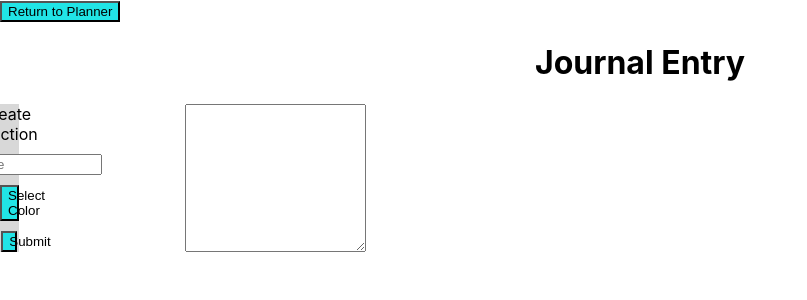
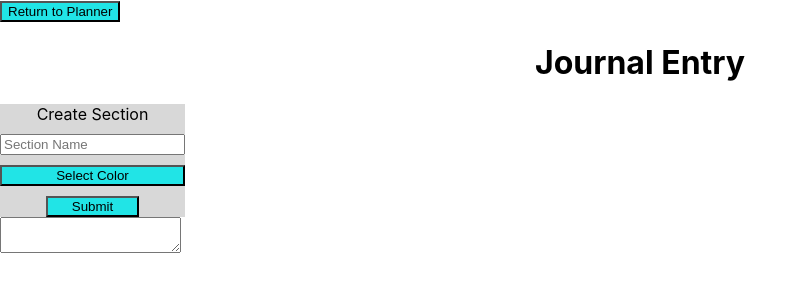
Before and after one commit to gregoryweber/ucsd-cse110-planner-journal, a React (Create React App) app in the folder client/: page / in a window 1280 px wide. Shown: the top 300 px of the page, without its empty margins (0-807 px from the left). Built offline with nearby package versions, Linux system fonts and the light colour scheme.

Commit message:
Minor adjustments to Journal Entry page structure

```diff
--- a/client/package.json
+++ b/client/package.json
@@ -10,6 +10,7 @@
     "@types/node": "^16.18.116",
     "@types/react": "^18.3.12",
     "@types/react-dom": "^18.3.1",
+    "@uiw/react-color": "^2.3.2",
     "react": "^18.3.1",
     "react-dom": "^18.3.1",
     "react-scripts": "5.0.1",
--- a/client/src/components/Create-Section.tsx
+++ b/client/src/components/Create-Section.tsx
@@ -12,8 +12,8 @@ const CreateSection = () => {
   }
 
   return (
-    <div style={{backgroundColor: hex}}>
-      <div className="create-section" style={{ backgroundColor: "#d8d8d8", width: '10%'}}>
+    <div>
+      <div className="create-section" style={{ backgroundColor: "#d8d8d8"}}>
         <form onSubmit={(event) => onSubmit(event)}>
           <div style={{ display: 'flex', flexDirection: 'column', justifyContent: 'center', alignItems:'center', gap: '10px', width: '100%' }}>
             <label>Create Section</label>
--- a/client/src/components/Journal-Page.tsx
+++ b/client/src/components/Journal-Page.tsx
@@ -11,12 +11,12 @@ const JournalPage = () => {
         </div>
       </div>
 
-      <div style={{ display: 'flex'}}>
+      <div style={{ display: 'flex', width: '10%'}}>
         <CreateSection />
+      </div>
+      <div>
         <textarea></textarea>
       </div>
-
-
     </div>
   );
 };
```
Also changed, not shown: 1 other file (tests, documents, lock files or other folders).
